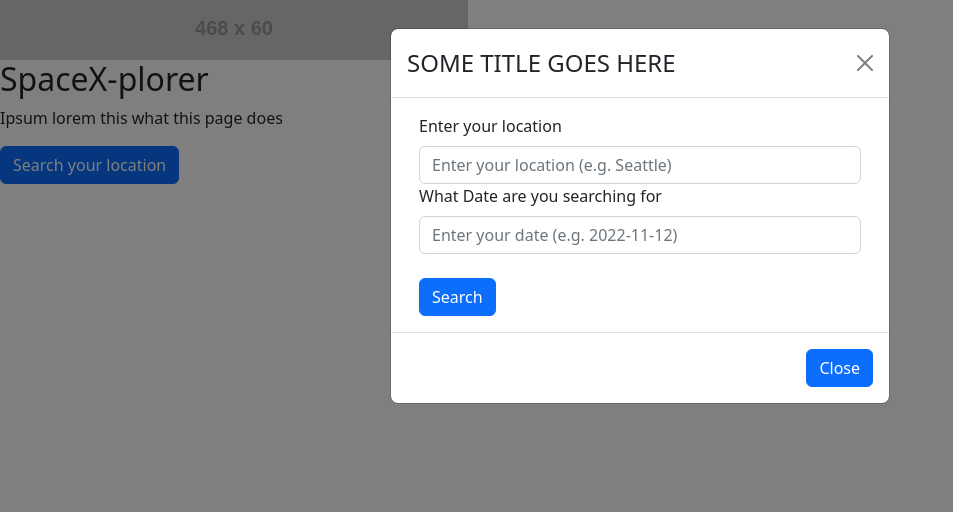
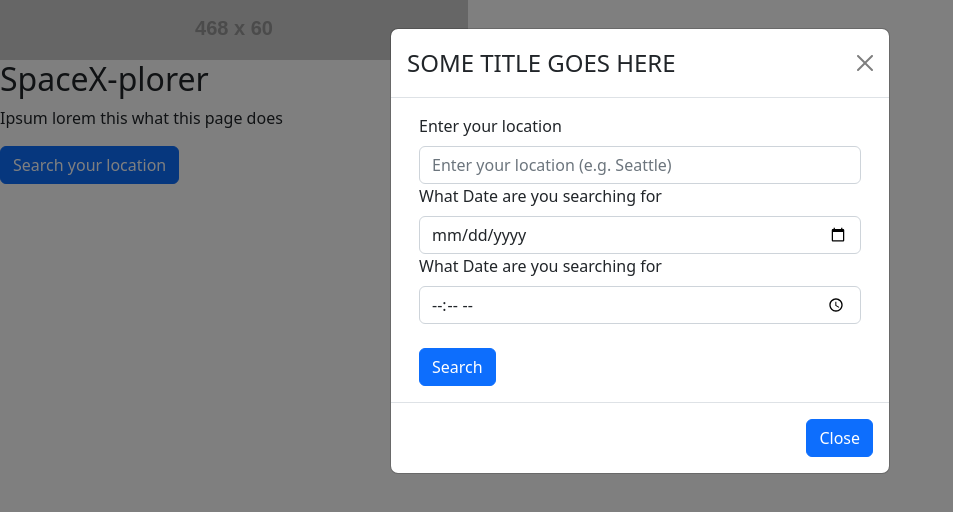
Before and after one commit to KerbalRejects/SpaceXplorer-frontend, a React (Create React App) app: page / in a window 1280 px wide. Both pictures are taken after a click on the button "Search your location". Shown: the top 512 px of the page, without its empty margins (0-953 px from the left). Built offline with nearby package versions, Linux system fonts and the light colour scheme.

Commit message:
form modal and handlesubmit

```diff
--- a/src/LocSearchModal.js
+++ b/src/LocSearchModal.js
@@ -5,6 +5,21 @@ import Form from 'react-bootstrap/Form';
 import Modal from 'react-bootstrap/Modal';
 
 class LocSearchModal extends React.Component {
+
+  handleSubmit = (e) => {
+    e.preventDefault();
+    console.log("hello from Hexx");
+    const newSearch = {
+      location: e.target.formLocation.value,
+      date: e.target.formDate.value,
+      time: e.target.formTime.value,
+    }
+    console.log("youve been here ", newSearch );
+    this.props.handleSearchLocation(newSearch);
+  }
+
+
+
   render() {
     return (
 
@@ -20,7 +35,7 @@ class LocSearchModal extends React.Component {
 
             <Container>
 
-              <Form onSubmit={this.onSumbit}>
+              <Form onSubmit={this.handleSubmit}>
 
                 <Form.Group controlId='formLocation'>
                   <Form.Label>Enter your location</Form.Label>
@@ -35,13 +50,21 @@ class LocSearchModal extends React.Component {
                   <Form.Label>What Date are you searching for</Form.Label>
                   <Form.Control
                     required
-                    type='text'
+                    type='date'
+                  />
+                </Form.Group>
+
+                <Form.Group controlId='formTime'>
+                  <Form.Label>What Date are you searching for</Form.Label>
+                  <Form.Control
+                    required
+                    type='time'
                     placeholder='Enter your date (e.g. 2022-11-12)'
                   />
                 </Form.Group>
 
                 <br />
-                <Button type="submit">Search</Button>
+                <Button type="submit" >Search</Button>
 
               </Form>
 
--- a/src/Main.js
+++ b/src/Main.js
@@ -10,6 +10,8 @@ class Main extends React.Component{
     super(props);
     this.state = {
       location: '',
+      date:'',
+      time:'',
       lat: '',
       lon: '',
       showLocSearchModal: false,
@@ -39,6 +41,18 @@ class Main extends React.Component{
     this.setState({ showLocSearchModal: false });
   }
 
+  handleSearchLocation = (searchForm) => {
+    console.log(searchForm);
+    this.setState({
+      location: searchForm.location,
+      date: searchForm.date.value,
+      time: searchForm.time
+     });
+     console.log(this.location);
+     console.log(this.date);
+     console.log(this.time);
+  }
+
   render() {
     return (
       <>
@@ -50,6 +64,7 @@ class Main extends React.Component{
 
         {this.state.showLocSearchModal &&
         <LocSearchModal
+          handleSearchLocation={this.handleSearchLocation}
           showLocSearchModal={this.state.showLocSearchModal}
           handleCloseLocSearchModal={this.handleCloseLocSearchModal}
         />}
```
